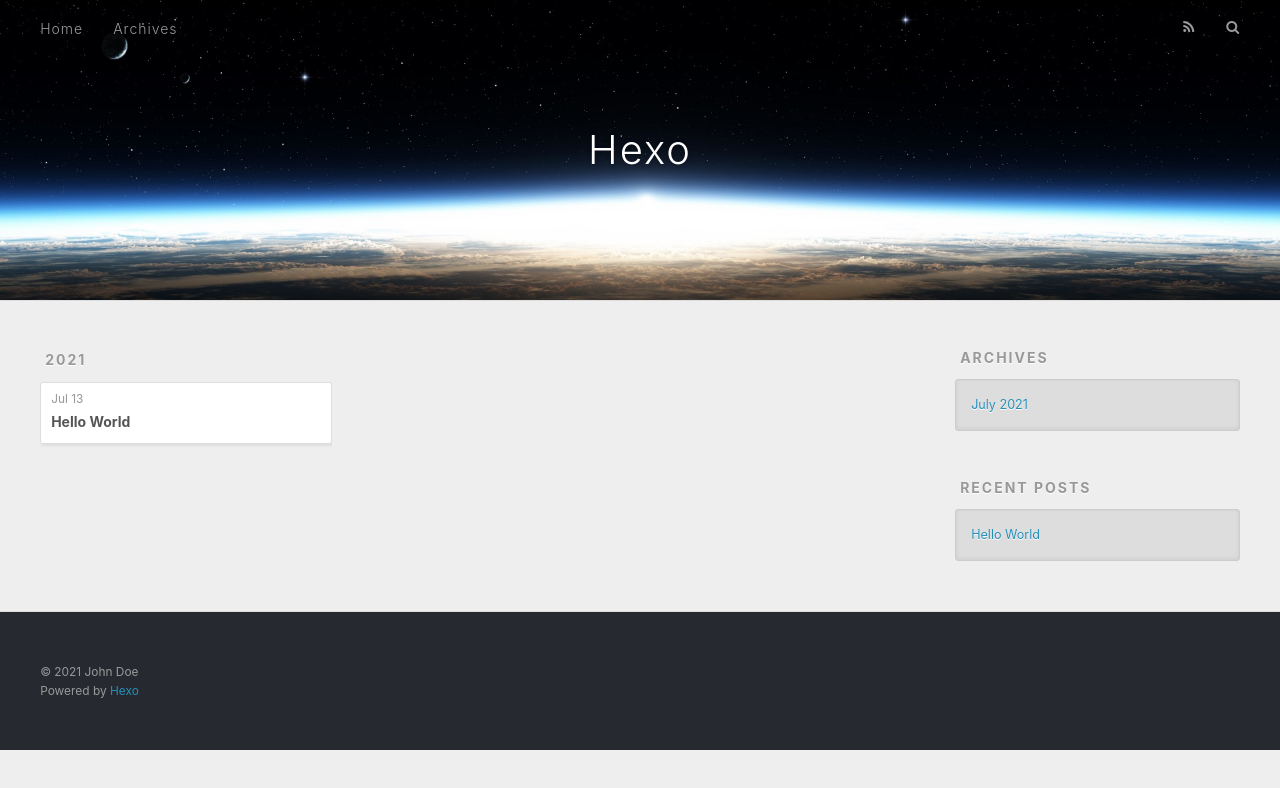
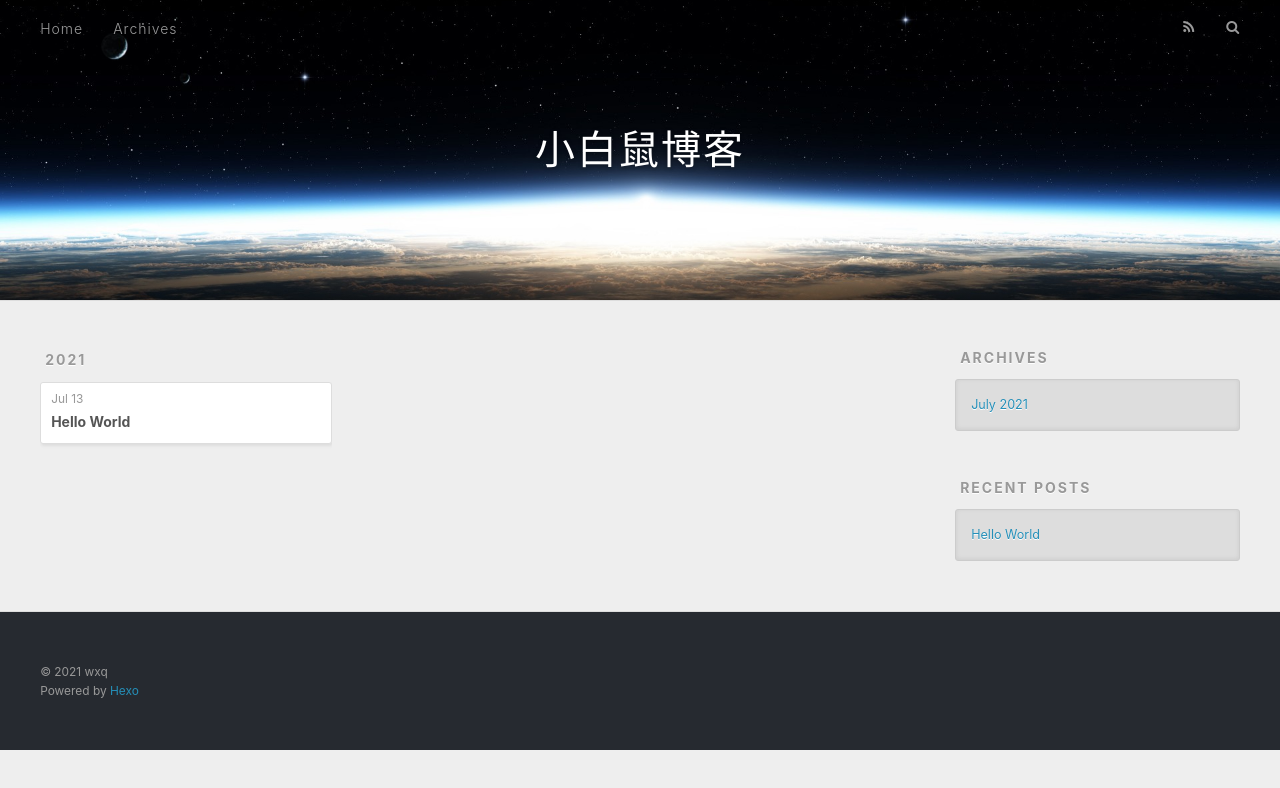
Before and after one commit to shengro/shengro.github.io, a plain HTML site: page archives/2021/07/index.html in a window 1280 px wide. Drawn offline with nearby package versions, Linux system fonts and the light colour scheme.

Commit message:
Site updated: 2021-07-13 11:16:20

```diff
--- a/archives/2021/07/index.html
+++ b/archives/2021/07/index.html
@@ -5,17 +5,19 @@
 
 
 
-  <title>Archives: 2021/7 | Hexo</title>
+  <title>Archives: 2021/7 | 小白鼠博客</title>
   <meta name="viewport" content="width=device-width, initial-scale=1, maximum-scale=1">
-  <meta property="og:type" content="website">
-<meta property="og:title" content="Hexo">
+  <meta name="description" content="因为这是一个小白搭建的试验博客，所以叫小白鼠博客">
+<meta property="og:type" content="website">
+<meta property="og:title" content="小白鼠博客">
 <meta property="og:url" content="https://shengro.github.io/archives/2021/07/index.html">
-<meta property="og:site_name" content="Hexo">
+<meta property="og:site_name" content="小白鼠博客">
+<meta property="og:description" content="因为这是一个小白搭建的试验博客，所以叫小白鼠博客">
 <meta property="og:locale" content="en_US">
-<meta property="article:author" content="John Doe">
+<meta property="article:author" content="wxq">
 <meta name="twitter:card" content="summary">
 
-    <link rel="alternate" href="/atom.xml" title="Hexo" type="application/atom+xml">
+    <link rel="alternate" href="/atom.xml" title="小白鼠博客" type="application/atom+xml">
 
 
     <link rel="icon" href="/favicon.png">
@@ -36,7 +38,7 @@
   <div id="header-outer" class="outer">
     <div id="header-title" class="inner">
       <h1 id="logo-wrap">
-        <a href="/" id="logo">Hexo</a>
+        <a href="/" id="logo">小白鼠博客</a>
       </h1>
 
     </div>
@@ -141,7 +143,7 @@
 
   <div class="outer">
     <div id="footer-info" class="inner">
-      &copy; 2021 John Doe<br>
+      &copy; 2021 wxq<br>
       Powered by <a href="http://hexo.io/" target="_blank">Hexo</a>
     </div>
   </div>
```
Also changed, not shown: 2021/07/13/hello-world/index.html (+6 -6 lines), archives/2021/index.html (+10 -8 lines), archives/index.html (+10 -8 lines), index.html (+10 -8 lines).
